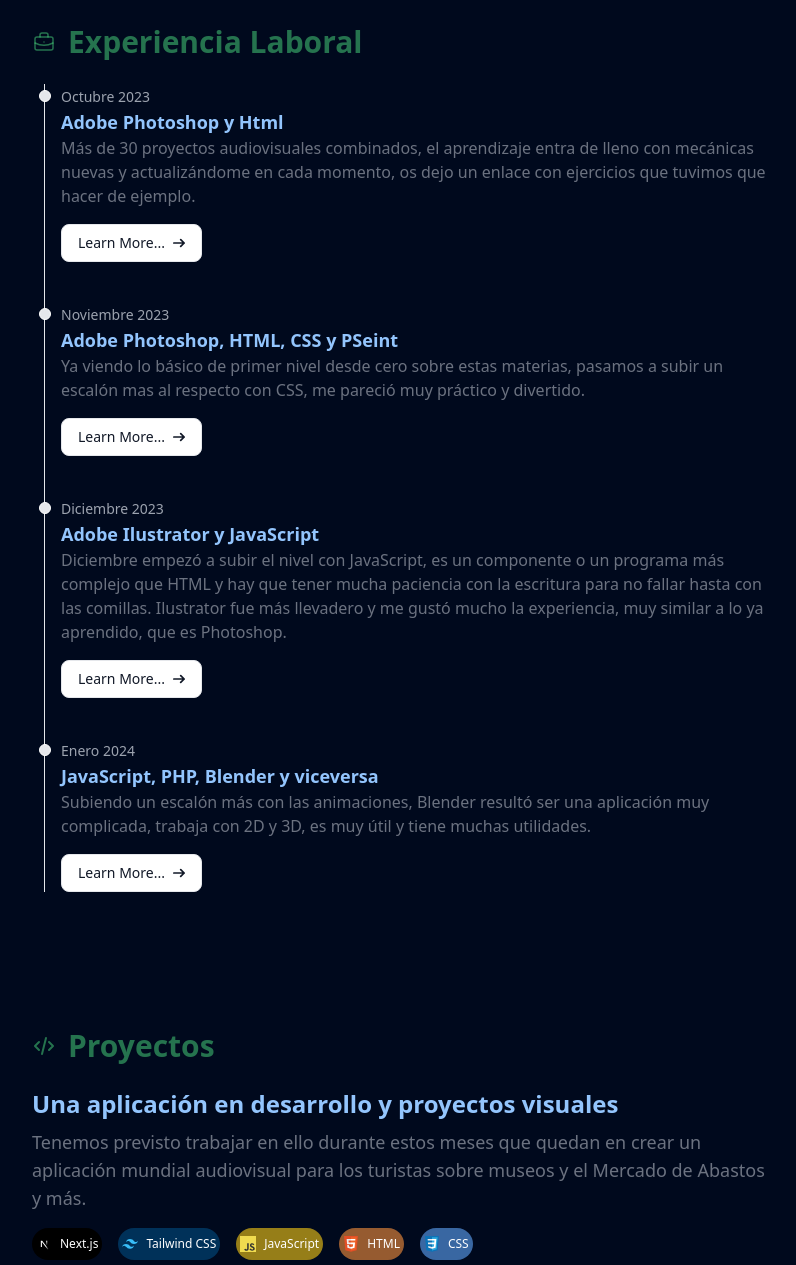
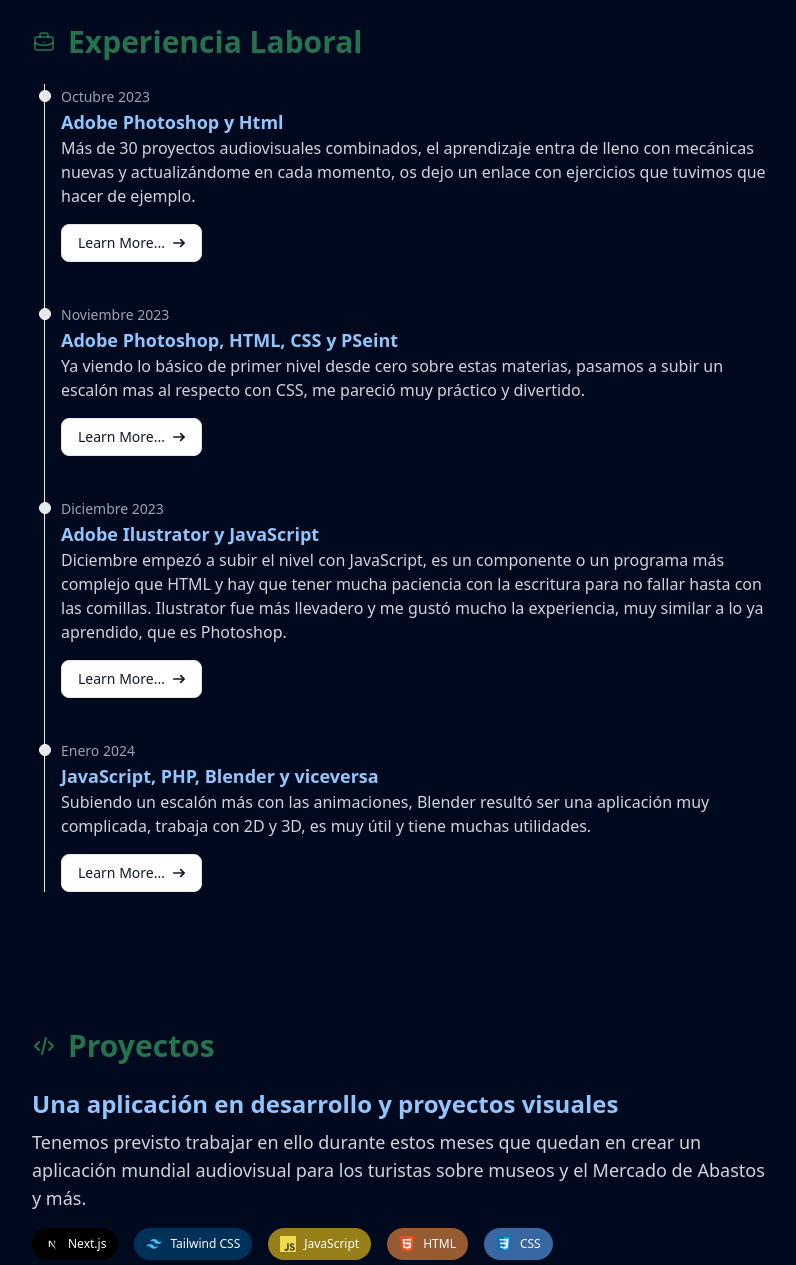
Before and after one commit to SamuelSalazar25/portfolio-samuel-end, an Astro site: page / in a window 1280 px wide. Shown: the part 800-2065 px from the top of the page, without its empty margins (238-1034 px from the left). Built offline with nearby package versions, Linux system fonts and the light colour scheme; Astro itself is replaced by a stand-in of ours; grey boxes are pictures that could not be loaded.

Commit message:
Corrigiendo errores varios

```diff
--- a/src/components/Experience.astro
+++ b/src/components/Experience.astro
@@ -25,7 +25,7 @@
         <div class="absolute w-3 h-3 bg-gray-200 rounded-full mt-1.5 -start-1.5 border border-white dark:border-gray-900 dark:bg-gray-700"></div>
         <time class="mb-1 text-sm font-normal leading-none text-gray-400 dark:text-gray-500">Octubre 2023</time>
         <h3 class="text-lg font-semibold text-blue-300 dark:text-white">Adobe Photoshop y Html</h3>
-        <p class="mb-4 text-base font-normal text-gray-500 dark:text-gray-400">Más de 30 proyectos audiovisuales combinados, el aprendizaje entra de lleno con mecánicas nuevas y actualizándome en cada momento, os dejo un enlace con ejercicios que tuvimos que hacer de ejemplo.</p>
+        <p class="mb-4 text-base font-normal text-gray-300 dark:text-gray-400">Más de 30 proyectos audiovisuales combinados, el aprendizaje entra de lleno con mecánicas nuevas y actualizándome en cada momento, os dejo un enlace con ejercicios que tuvimos que hacer de ejemplo.</p>
         <a href="https://github.com/webferrol/html-sessions/blob/main/ejercicios-refuerzo.md" class="inline-flex items-center px-4 py-2 text-sm font-medium text-gray-900 bg-white border border-gray-200 rounded-lg hover:bg-gray-100 hover:text-blue-700 focus:z-10 focus:ring-4 focus:outline-none focus:ring-gray-200 focus:text-blue-700 dark:bg-gray-800 dark:text-gray-400 dark:border-gray-600 dark:hover:text-white dark:hover:bg-gray-700 dark:focus:ring-gray-700">Learn More... <svg class="w-3 h-3 ms-2 rtl:rotate-180" aria-hidden="true" xmlns="http://www.w3.org/2000/svg" fill="none" viewBox="0 0 14 10">
     <path stroke="currentColor" stroke-linecap="round" stroke-linejoin="round" stroke-width="2" d="M1 5h12m0 0L9 1m4 4L9 9"/>
   </svg></a>
@@ -35,7 +35,7 @@
         <div class="absolute w-3 h-3 bg-gray-200 rounded-full mt-1.5 -start-1.5 border border-white dark:border-gray-900 dark:bg-gray-700"></div>
         <time class="mb-1 text-sm font-normal leading-none text-gray-400 dark:text-gray-500">Noviembre 2023</time>
         <h3 class="text-lg font-semibold text-blue-300 dark:text-white">Adobe Photoshop, HTML, CSS y PSeint</h3>
-        <p class="mb-4 text-base font-normal text-gray-500 dark:text-gray-400">Ya viendo lo básico de primer nivel desde cero sobre estas materias, pasamos a subir un escalón mas al respecto con CSS, me pareció muy práctico y divertido.</p>
+        <p class="mb-4 text-base font-normal text-gray-300 dark:text-gray-400">Ya viendo lo básico de primer nivel desde cero sobre estas materias, pasamos a subir un escalón mas al respecto con CSS, me pareció muy práctico y divertido.</p>
     </p>
     <a href="https://github.com/webferrol/css-simple-text" class="inline-flex items-center px-4 py-2 text-sm font-medium text-gray-900 bg-white border border-gray-200 rounded-lg hover:bg-gray-100 hover:text-blue-700 focus:z-10 focus:ring-4 focus:outline-none focus:ring-gray-200 focus:text-blue-700 dark:bg-gray-800 dark:text-gray-400 dark:border-gray-600 dark:hover:text-white dark:hover:bg-gray-700 dark:focus:ring-gray-700">Learn More... <svg class="w-3 h-3 ms-2 rtl:rotate-180" aria-hidden="true" xmlns="http://www.w3.org/2000/svg" fill="none" viewBox="0 0 14 10">
 <path stroke="currentColor" stroke-linecap="round" stroke-linejoin="round" stroke-width="2" d="M1 5h12m0 0L9 1m4 4L9 9"/>
@@ -46,7 +46,7 @@
         <div class="absolute w-3 h-3 bg-gray-200 rounded-full mt-1.5 -start-1.5 border border-white dark:border-gray-900 dark:bg-gray-700"></div>
         <time class="mb-1 text-sm font-normal leading-none text-gray-400 dark:text-gray-500">Diciembre 2023</time>
         <h3 class="text-lg font-semibold text-blue-300 dark:text-white">Adobe Ilustrator y JavaScript</h3>
-        <p class="mb-4 text-base font-normal text-gray-500 dark:text-gray-400">Diciembre empezó a subir el nivel con JavaScript, es un componente o un programa más complejo que HTML y hay que tener mucha paciencia con la escritura para no fallar hasta con las comillas. Ilustrator fue más llevadero y me gustó mucho la experiencia, muy similar a lo ya aprendido, que es Photoshop.</p>
+        <p class="mb-4 text-base font-normal text-gray-300 text-gray-300">Diciembre empezó a subir el nivel con JavaScript, es un componente o un programa más complejo que HTML y hay que tener mucha paciencia con la escritura para no fallar hasta con las comillas. Ilustrator fue más llevadero y me gustó mucho la experiencia, muy similar a lo ya aprendido, que es Photoshop.</p>
         <a href="/projects/mono.jpg" class="inline-flex items-center px-4 py-2 text-sm font-medium text-gray-900 bg-white border border-gray-200 rounded-lg hover:bg-gray-100 hover:text-blue-700 focus:z-10 focus:ring-4 focus:outline-none focus:ring-gray-200 focus:text-blue-700 dark:bg-gray-800 dark:text-gray-400 dark:border-gray-600 dark:hover:text-white dark:hover:bg-gray-700 dark:focus:ring-gray-700">Learn More... <svg class="w-3 h-3 ms-2 rtl:rotate-180" aria-hidden="true" xmlns="http://www.w3.org/2000/svg" fill="none" viewBox="0 0 14 10">
             <path stroke="currentColor" stroke-linecap="round" stroke-linejoin="round" stroke-width="2" d="M1 5h12m0 0L9 1m4 4L9 9"/>
             </svg></a>
@@ -56,7 +56,7 @@
         <div class="absolute w-3 h-3 bg-gray-200 rounded-full mt-1.5 -start-1.5 border border-white dark:border-gray-900 dark:bg-gray-700"></div>
         <time class="mb-1 text-sm font-normal leading-none text-gray-400 dark:text-gray-500">Enero 2024</time>
         <h3 class="text-lg font-semibold text-blue-300 dark:text-white">JavaScript, PHP, Blender y viceversa</h3>
-        <p class="mb-4 text-base font-normal text-gray-500 dark:text-gray-400">Subiendo un escalón más con las animaciones, Blender resultó ser una aplicación muy complicada, trabaja con 2D y 3D, es muy útil y tiene muchas utilidades.</p>
+        <p class="mb-4 text-base font-normal text-gray-300 dark:text-gray-400">Subiendo un escalón más con las animaciones, Blender resultó ser una aplicación muy complicada, trabaja con 2D y 3D, es muy útil y tiene muchas utilidades.</p>
         <a href="/projects/adivinalo.png" class="inline-flex items-center px-4 py-2 text-sm font-medium text-gray-900 bg-white border border-gray-200 rounded-lg hover:bg-gray-100 hover:text-blue-700 focus:z-10 focus:ring-4 focus:outline-none focus:ring-gray-200 focus:text-blue-700 dark:bg-gray-800 dark:text-gray-400 dark:border-gray-600 dark:hover:text-white dark:hover:bg-gray-700 dark:focus:ring-gray-700">Learn More... <svg class="w-3 h-3 ms-2 rtl:rotate-180" aria-hidden="true" xmlns="http://www.w3.org/2000/svg" fill="none" viewBox="0 0 14 10">
             <path stroke="currentColor" stroke-linecap="round" stroke-linejoin="round" stroke-width="2" d="M1 5h12m0 0L9 1m4 4L9 9"/>
             </svg></a>
--- a/src/components/Header.astro
+++ b/src/components/Header.astro
@@ -5,10 +5,10 @@
     alt="samuel photo"  />
 
     <nav class="flex flex-row gap-x-10 opacity-80 text-white">
-        <a href="#inicio">Inicio</a>
-        <a href="#búscame-en-infojobs">Experiencia</a>
+        <a href="#Inicio">Inicio</a>
+        <a href="#experiencia">Experiencia</a>
         <a href="#proyectos">Proyectos</a>
-        <a href="#sobre-mí">Sobre mí</a>
+        <a href="#" class="hover:underline me-4 md:me-6">Sobre mí</a>
         <a href="https://www.instagram.com/vanitascodm/">Contacto en gaming</a>
     </nav>
 </header>
--- a/src/components/Projects.astro
+++ b/src/components/Projects.astro
@@ -57,11 +57,11 @@
     PROJECTS.map(({ image, title, description, tags }) => (
         <article>
             <h3 class="text-2xl font-semibold text--200 mb-2 text-blue-300">{title}</h3>
-            <p class="text-lg mb-4 text-pretty font-normal text-gray-500 dark:text-gray-400">{description}</p>
+            <p class="text-lg mb-4 text-pretty font-normal text-gray-300 dark:text-gray-400">{description}</p>
             <ul class="flex gap-x-4 flex-row mb-2">
                 {tags.map((tag) => (
                     <li>
-                        <span class={`flex gap-x-2 rounded-full text-xs ${tag.class} py-2 px-1`}>
+                        <span class={`flex gap-x-2 rounded-full text-xs ${tag.class} py-2 px-3`}>
                             <tag.icon class="size-4" />
                             {tag.name}
                         </span>
--- a/src/pages/index.astro
+++ b/src/pages/index.astro
@@ -57,7 +57,7 @@
 			</nav>
 		</Section>
 
-		<Section>
+		<Section id="experiencia">
 			<h2 class="text-3xl font-semibold mb-6 flex gap-x-3 items-center text-green-400/50">
 				<BriefCase class="size-7" />
 				Experiencia Laboral
```
